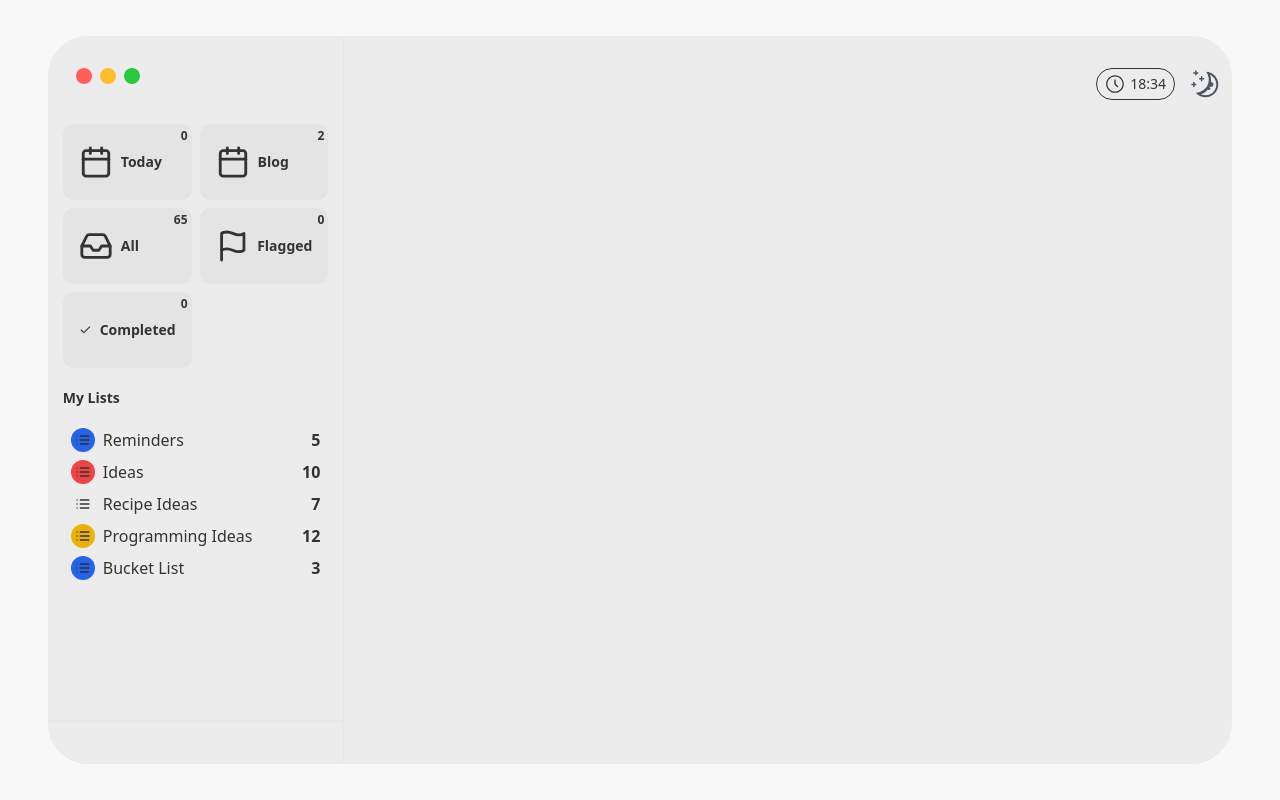
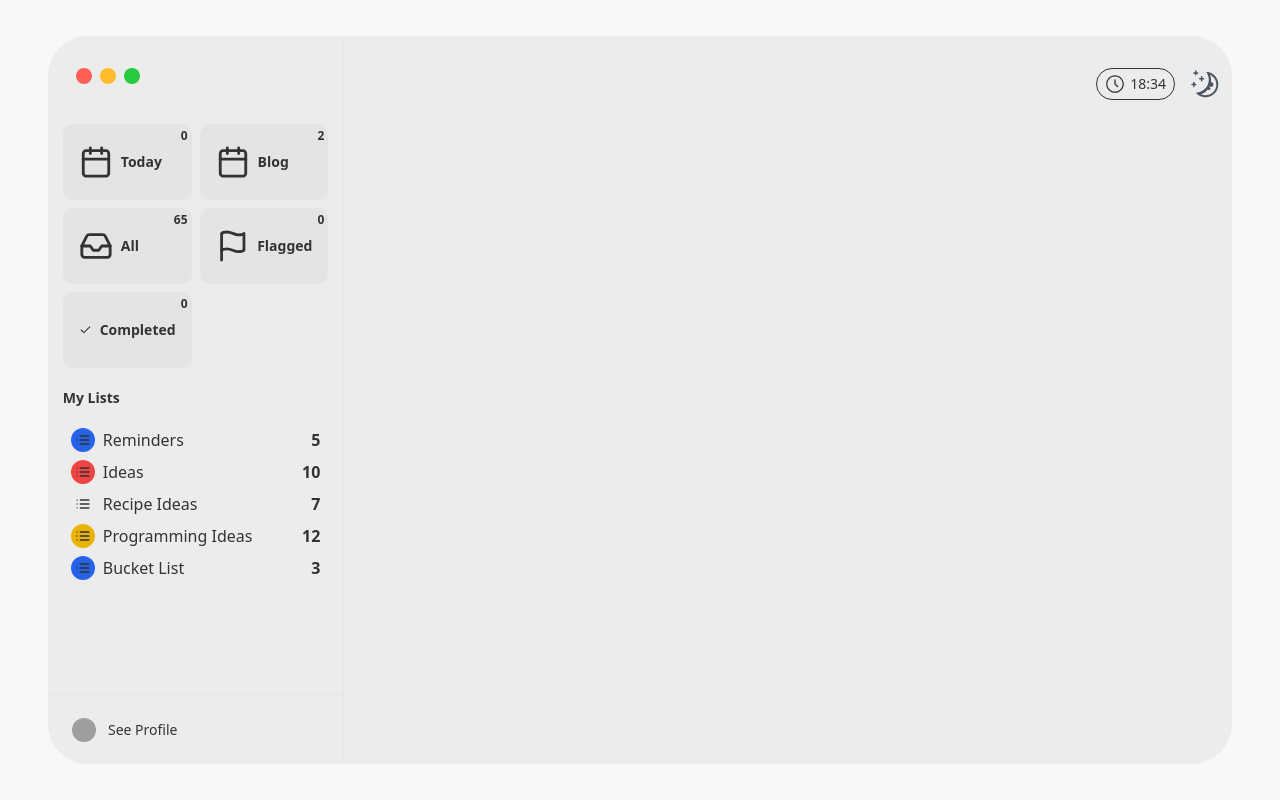
Before and after one commit to EricStrohmaier/ericstrohmaier.com, a Next.js app: page /posts in a window 1280 px wide. Built offline with nearby package versions, Linux system fonts and the light colour scheme; grey boxes are pictures that could not be loaded.

Commit message:
add profile

```diff
--- a/components/app/CloseButtons.tsx
+++ b/components/app/CloseButtons.tsx
@@ -1,18 +1,28 @@
-import React from 'react'
-import { CheckIcon, MinusIcon, XIcon } from "lucide-react";
+import React from "react"
+import { CheckIcon, MinusIcon, XIcon } from "lucide-react"
+import Link from "next/link"
 
 export default function CloseButtons() {
-    return (
-        <div className="flex space-x-2 justify-start items-center mt-8 md:ml-7 ml-2">
-            <div className="md:w-4 md:h-4 w-3 h-3 bg-[#ff5f56] rounded-full flex items-center justify-center">
-                <XIcon className="hover:text-black hover:opacity-50 opacity-0" />
-            </div>
-            <div className="md:w-4 md:h-4 w-3 h-3 bg-[#ffbd2e] rounded-full flex items-center justify-center">
-                <MinusIcon className="hover:text-black hover:opacity-50 opacity-0" />
-            </div>
-            <div className="md:w-4 md:h-4 w-3 h-3 bg-[#27c93f] rounded-full flex items-center justify-center">
-                <CheckIcon className="hover:text-black hover:opacity-50 opacity-0" />
-            </div>
-        </div>
-    )
+  return (
+    <div className="ml-2 mt-8 flex items-center justify-start space-x-2 md:ml-7">
+      <Link
+        href={"/"}
+        className="flex h-3 w-3 items-center justify-center rounded-full bg-[#ff5f56] md:h-4 md:w-4"
+      >
+        <XIcon className="opacity-0 hover:text-black hover:opacity-50" />
+      </Link>
+      <Link
+        href={"/"}
+        className="flex h-3 w-3 items-center justify-center rounded-full bg-[#ffbd2e] md:h-4 md:w-4"
+      >
+        <MinusIcon className="opacity-0 hover:text-black hover:opacity-50" />
+      </Link>
+      <Link
+        href={"/"}
+        className="flex h-3 w-3 items-center justify-center rounded-full bg-[#27c93f] md:h-4 md:w-4"
+      >
+        <CheckIcon className="opacity-0 hover:text-black hover:opacity-50" />
+      </Link>
+    </div>
+  )
 }
--- a/components/app/LayoutPage.tsx
+++ b/components/app/LayoutPage.tsx
@@ -1,40 +1,59 @@
-
-
-import React, { FC } from "react";
-import NavList from "./NavList";
-import CloseButtons from "./CloseButtons";
-import client from "@/tina/__generated__/client";
-import { notFound } from "next/navigation";
+import React, { FC } from "react"
+import NavList from "./NavList"
+import CloseButtons from "./CloseButtons"
+import client from "@/tina/__generated__/client"
+import { notFound } from "next/navigation"
+import Link from "next/link"
+import Image from "next/image"
+import LogoutButton from "./LogoutButton"
+import { Arrow } from "@radix-ui/react-select"
+import { ArrowBigRight } from "lucide-react"
 
 interface LayoutProps {
-  children: React.ReactNode;
+  children: React.ReactNode
   params?: {
-    slug: string;
+    slug: string
   }
 }
 
-export function LayoutPage({
-  children,
-  params
-}: LayoutProps) {
-
+export function LayoutPage({ children, params }: LayoutProps) {
   return (
-    <div className=" py-2 sm:p-9 h-full min-h-screen w-full flex items-center justify-center bg-[var(--background)] text-[var(--text)]">
-      <div className="flex items-center justify-center min-h-[90%] h-full w-full">
-        <div className="flex mx-3 my-6 max-w-7xl h-full w-full rounded-[40px] overflow-hidden bg-[var(--primary)] border-[var(--text)]">
-          <div className="border-r-[1px] lg:w-1/3 bg-[var(--primary)]">
-            <div className="flex flex-col justify-start h-full mx-1 lg:mx-0 lg:w-full">
-              <CloseButtons />
-              <NavList />
+    <div className="flex h-full min-h-screen w-full items-center justify-center bg-[var(--background)] py-2 text-[var(--text)] sm:p-9">
+      <div className="flex h-full min-h-[90%] w-full items-center justify-center">
+        <div className="mx-3 my-6 flex h-full w-full max-w-7xl overflow-hidden rounded-[40px] border-[var(--text)] bg-[var(--primary)]">
+          <div className="border-r-[1px] bg-[var(--primary)] lg:w-1/3">
+            <div className="mx-1 flex h-full flex-col justify-between lg:mx-0 lg:w-full">
+              <div>
+                <CloseButtons />
+                <NavList />
+              </div>
+              <div className="relative w-full border-t-[0.5px] bg-[var(--primary)] p-4">
+                <div className="flex w-full items-center justify-between">
+                  <Link
+                    href="/profile"
+                    className="flex w-full flex-1 items-center space-x-3 rounded-[20px] px-2 py-1.5 transition-all duration-150 ease-in-out hover:bg-stone-200 active:bg-stone-300 dark:text-white dark:hover:bg-stone-700 dark:active:bg-stone-800"
+                  >
+                    <Image
+                      // TODO: Change picutre
+                      src={`https://avatar.vercel.sh/eric.strohmaier00@gmail.com`}
+                      width={40}
+                      height={40}
+                      alt={"User avatar"}
+                      className="h-6 w-6 rounded-full"
+                    />
+                    <span className="truncate text-sm font-medium">
+                      See Profile
+                    </span>
+                  </Link>
+                </div>
+              </div>
             </div>
-            <div className="border-[0.5px] w-full relative bottom-11 bg-[var(--primary)]"></div>
           </div>
-          <div className="flex-col w-full">{children}</div>
+          <div className="w-full flex-col">{children}</div>
         </div>
       </div>
     </div>
-  );
+  )
 }
 
-
-export default LayoutPage;
+export default LayoutPage
--- /dev/null
+++ b/components/app/LogoutButton.tsx
@@ -0,0 +1,13 @@
+import { LogOut } from "lucide-react"
+
+export default function LogoutButton() {
+  const formData = new FormData()
+  return (
+    <button
+      //   onClick={() => SignOut(formData)}
+      className="rounded-lg p-1.5 text-stone-700 transition-all duration-150 ease-in-out hover:bg-stone-200 active:bg-stone-300 dark:text-white dark:hover:bg-stone-700 dark:active:bg-stone-800"
+    >
+      <LogOut width={18} />
+    </button>
+  )
+}
--- /dev/null
+++ b/content/page/profile.mdx
@@ -0,0 +1,5 @@
+---
+title: profile
+---
+
+about me
--- a/next.config.mjs
+++ b/next.config.mjs
@@ -1,13 +1,20 @@
 /** @type {import('next').NextConfig} */
 const nextConfig = {
-    async rewrites() {
-        return [
-          {
-            source: '/admin',
-            destination: '/admin/index.html',
-          },
-        ]
+  async rewrites() {
+    return [
+      {
+        source: "/admin",
+        destination: "/admin/index.html",
       },
-};
+    ]
+  },
+  images: {
+    remotePatterns: [
+      { hostname: "avatar.vercel.sh" },
+      { hostname: "avatars.githubusercontent.com" },
+      { hostname: "www.google.com" },
+    ],
+  },
+}
 
-export default nextConfig;
+export default nextConfig
```
